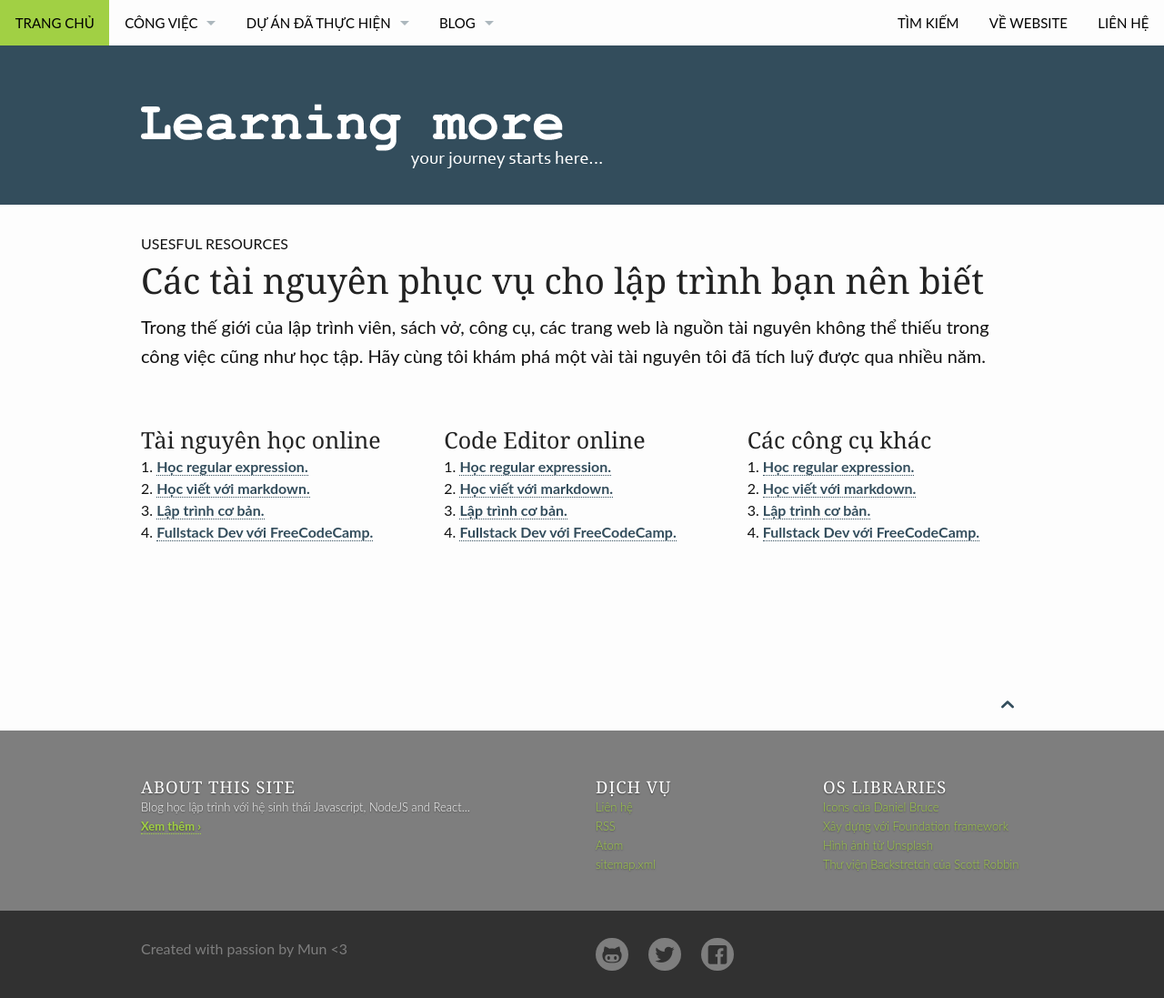
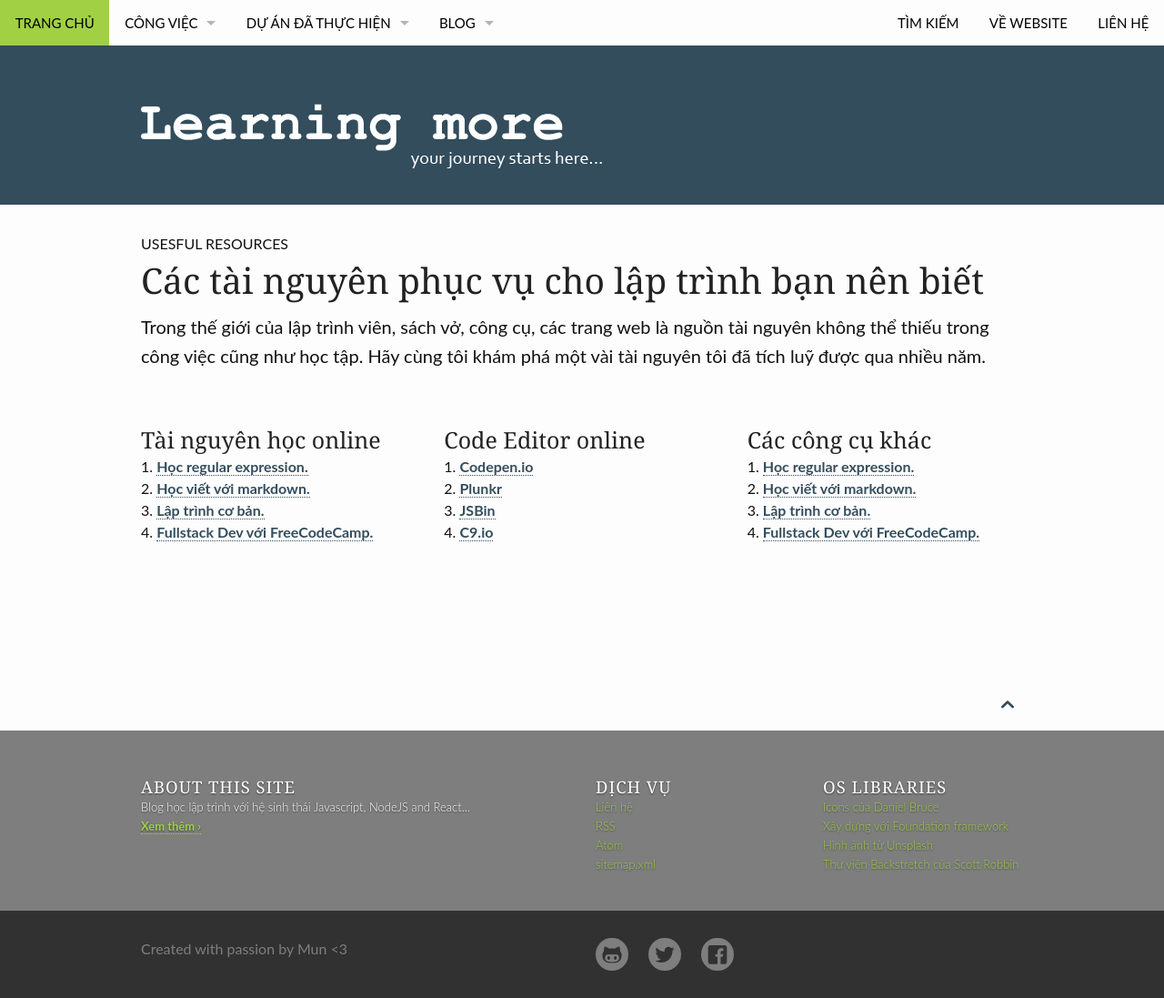
Before and after one commit to quangnd/quangnd.github.io, a Jekyll site: the page built from pages/resources-should-know.md, in a window 1280 px wide. Shown: the whole page at 91% size. Built offline with Jekyll 4.4.1, drawn with Linux system fonts in a browser that asks for light colours.

Commit message:
update resources

```diff
--- a/pages/resources-should-know.md
+++ b/pages/resources-should-know.md
@@ -17,10 +17,10 @@ permalink: "/resources/"
      </div>
         <div class="medium-4 columns">
           <h3>Code Editor online</h3>
-        1. <a href="http://regexone.com" target="_blank">Học regular expression.</a> <br/>
-        2. <a href="http://commonmark.org/help/" target="_blank">Học viết với markdown.</a> <br/>
-        3. <a href="http://codewars.com/r/YCdOTA" target="_blank">Lập trình cơ bản.</a> <br/>
-        4. <a href="http://freecodecamp.com" target="_blank">Fullstack Dev với FreeCodeCamp.</a> <br/>
+        1. <a href="http://regexone.com" target="_blank">Codepen.io</a> <br/>
+        2. <a href="http://commonmark.org/help/" target="_blank">Plunkr</a> <br/>
+        3. <a href="http://codewars.com/r/YCdOTA" target="_blank">JSBin</a> <br/>
+        4. <a href="http://freecodecamp.com" target="_blank">C9.io</a> <br/>
      </div>
      <div class="medium-4 columns">
          <h3>Các công cụ khác</h3>
```
